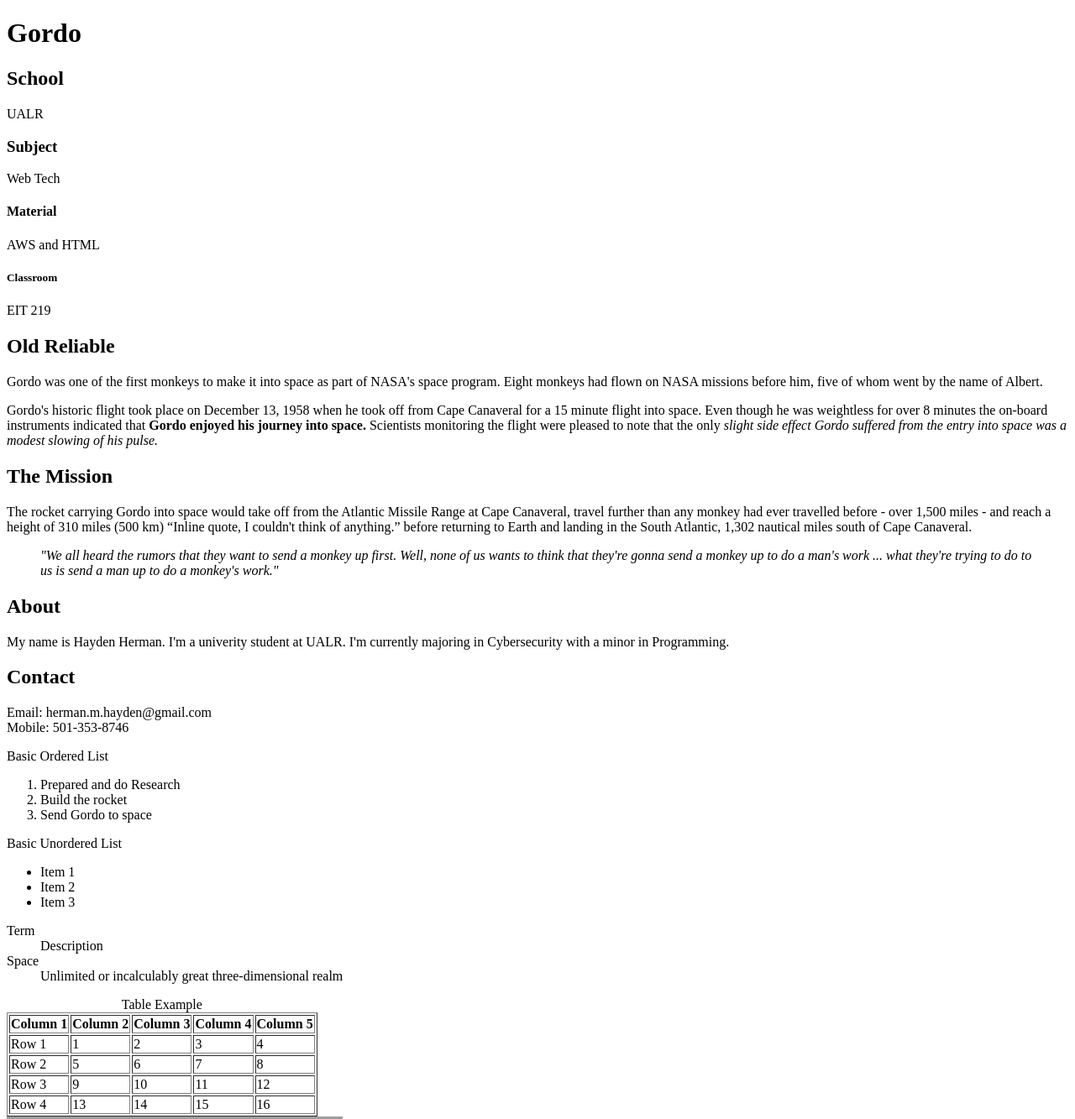
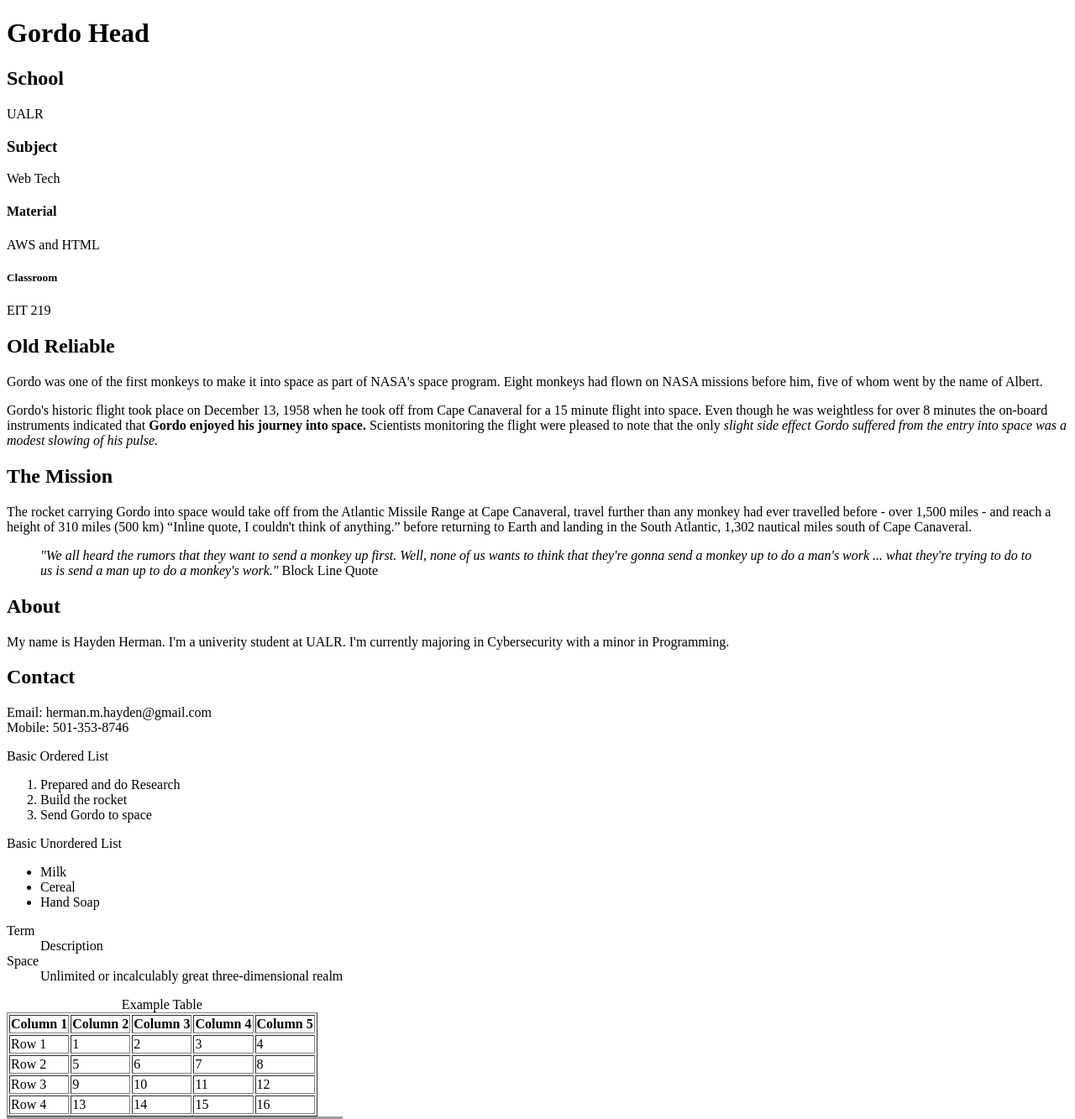
Before and after one commit to HermanHayden/ifsc-1310, a plain HTML site: page gordo/index.html in a window 1280 px wide. Shown: the top 1333 px of the page at 84% size. Drawn offline with Linux system fonts and the light colour scheme; grey boxes are pictures that could not be loaded.

Commit message:
Full Test Two

```diff
--- a/gordo/index.html
+++ b/gordo/index.html
@@ -17,7 +17,7 @@
   <div class="container">
 
     <header class="primary">
-      <h1>Gordo</h1>
+      <h1>Gordo Head</h1>
     </header>
 
     <section id="content">
@@ -47,7 +47,7 @@
         <q>Inline quote, I couldn't think of anything.</q> before returning to Earth and landing in the South Atlantic,
         1,302 nautical miles south of Cape Canaveral.</p>
 
-      <blockquote><cite>"We all heard the rumors that they want to send a monkey up first. Well, none of us wants to think that they're gonna send a monkey up to do a man's work ... what they're trying to do to us is send a man up to do a monkey's work."</cite></blockquote>
+      <blockquote><cite>"We all heard the rumors that they want to send a monkey up first. Well, none of us wants to think that they're gonna send a monkey up to do a man's work ... what they're trying to do to us is send a man up to do a monkey's work."</cite> Block Line Quote</blockquote>
 
       <h2 id="about">About</h2>
 
@@ -66,9 +66,9 @@
 
       Basic Unordered List
       <ul>
-        <li>Item 1</li>
-        <li>Item 2</li>
-        <li>Item 3</li>
+        <li>Milk</li>
+        <li>Cereal</li>
+        <li>Hand Soap</li>
       </ul>
 
       <dl>
@@ -78,8 +78,8 @@
         <dd>Unlimited or incalculably great three-dimensional realm</dd>
       </dl>
 
-      <table border="1" summary="Grocery list and cost">
-        <caption>Table Example</caption>
+      <table border="1">
+        <caption>Example Table</caption>
         <tr>
           <th scope="col">Column 1</th>
           <th scope="col">Column 2</th>
@@ -135,7 +135,7 @@
     </nav>
 
     <footer>
-        <h6>&copy Hayden Herman 2021 | <a href="mailto:randomemail@gmail.com">Send Mail</a> | <a href="#top">Back to the Top</a></h6>
+        <h6>&copy; Hayden Herman 2021 | <a href="mailto:randomemail@gmail.com">Send Mail</a> | <a href="#top">Back to the Top</a></h6>
     </footer>
 
   </div>
```
